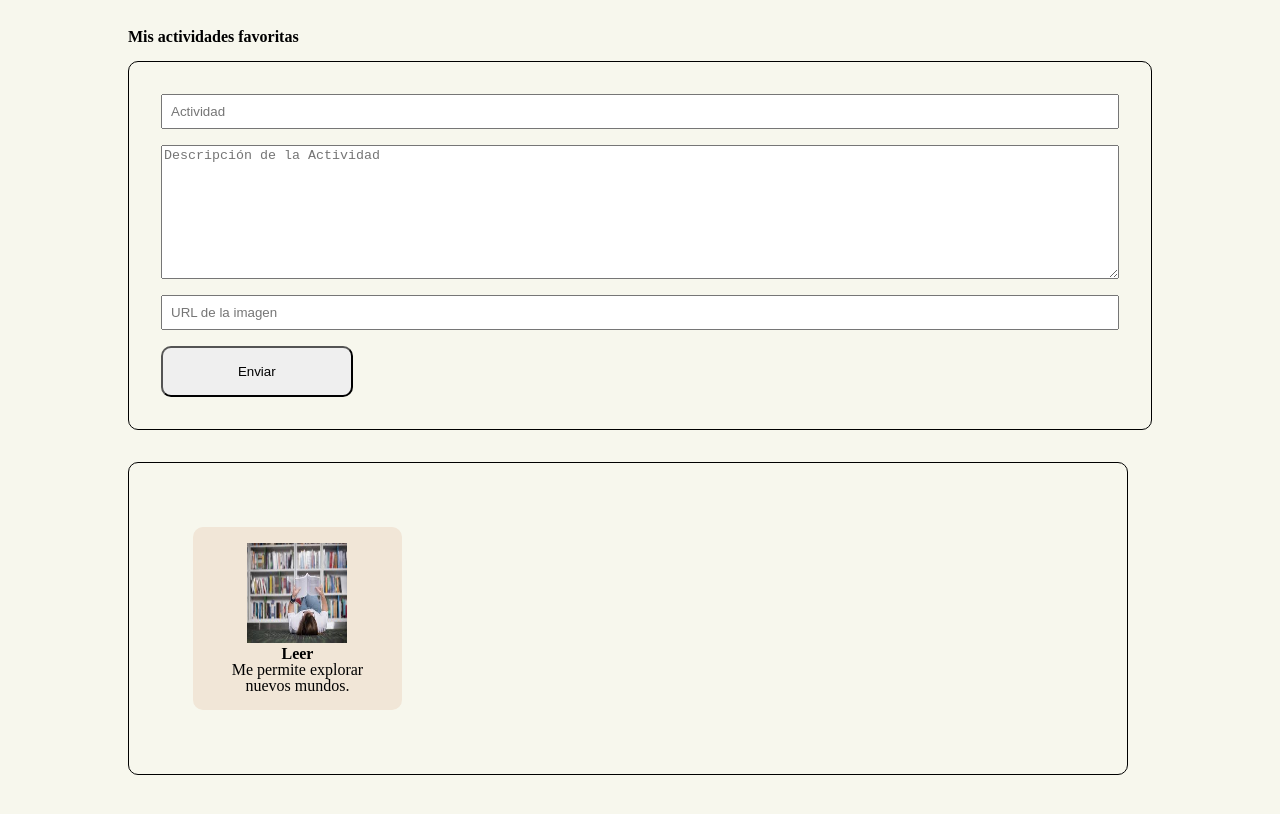
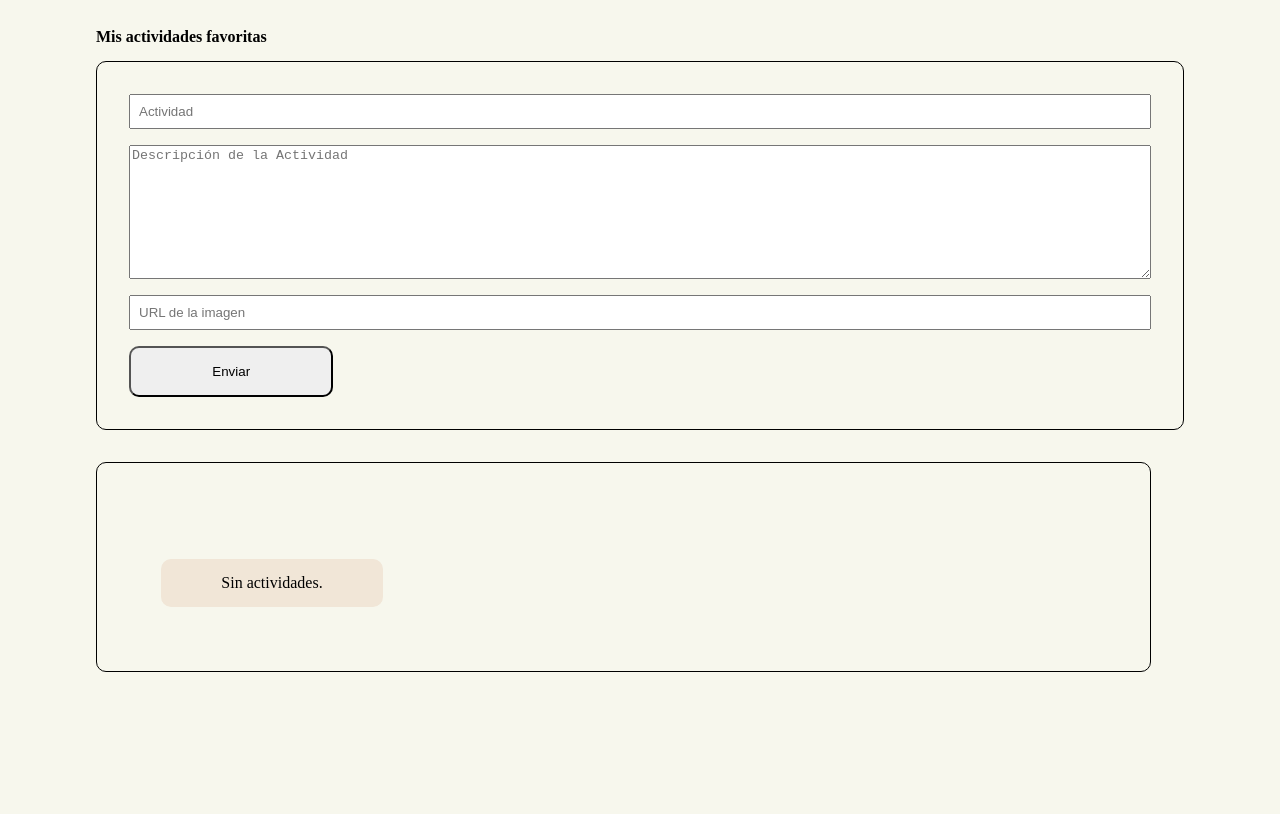
Before and after one commit to courreges-do/Henry-Project-1, a plain HTML site: page index.html in a window 1280 px wide. Shown: the part 442-1256 px from the top of the page. After the commit the page ends 1162 px from the top, so only its background shows below. Drawn offline with Linux system fonts and the light colour scheme.

Commit message:
finalcommit

```diff
--- a/index.html
+++ b/index.html
@@ -47,9 +47,7 @@
     </form>
     <div id="activityContainer">
       <div class="activitiesCards">
-         <img src="./assets/leer.jpg" alt="activityImage" title="activity-image"/>
-         <h3 class="activityCardTitle">Leer</h3>
-         <p>Me permite explorar nuevos mundos.</p>
+         <h3>Sin actividades.</h3>
       </div>
     </div>
  </section>
--- a/styles/styles.css
+++ b/styles/styles.css
@@ -42,7 +42,7 @@
     text-align: center;
 }
 #favorite_activ{
-    width: 80%;
+    width: 85%;
     margin: auto;
 }
 #formulario{
@@ -71,19 +71,17 @@
     width: 85%;
     border: 1px solid black;
     border-radius: 10px;
-    text-align: center;
     padding: 4rem;
     margin-bottom: 3rem;
     display: grid;
     grid-template-columns: repeat(3, 24%);
-    text-align: center;
+    justify-content: space-between;
+    align-content: center;
   }
   .activitiesCards{
     background-color: rgb(241, 230, 215);
     border-radius: 10px;
-    padding: 1em;
-    margin-top: auto;
+    padding: 1rem;
+    margin-top: 2em;
+    text-align: center;
   }
-  .activityCardTitle{
-    font-weight: bold;
-  }
```
